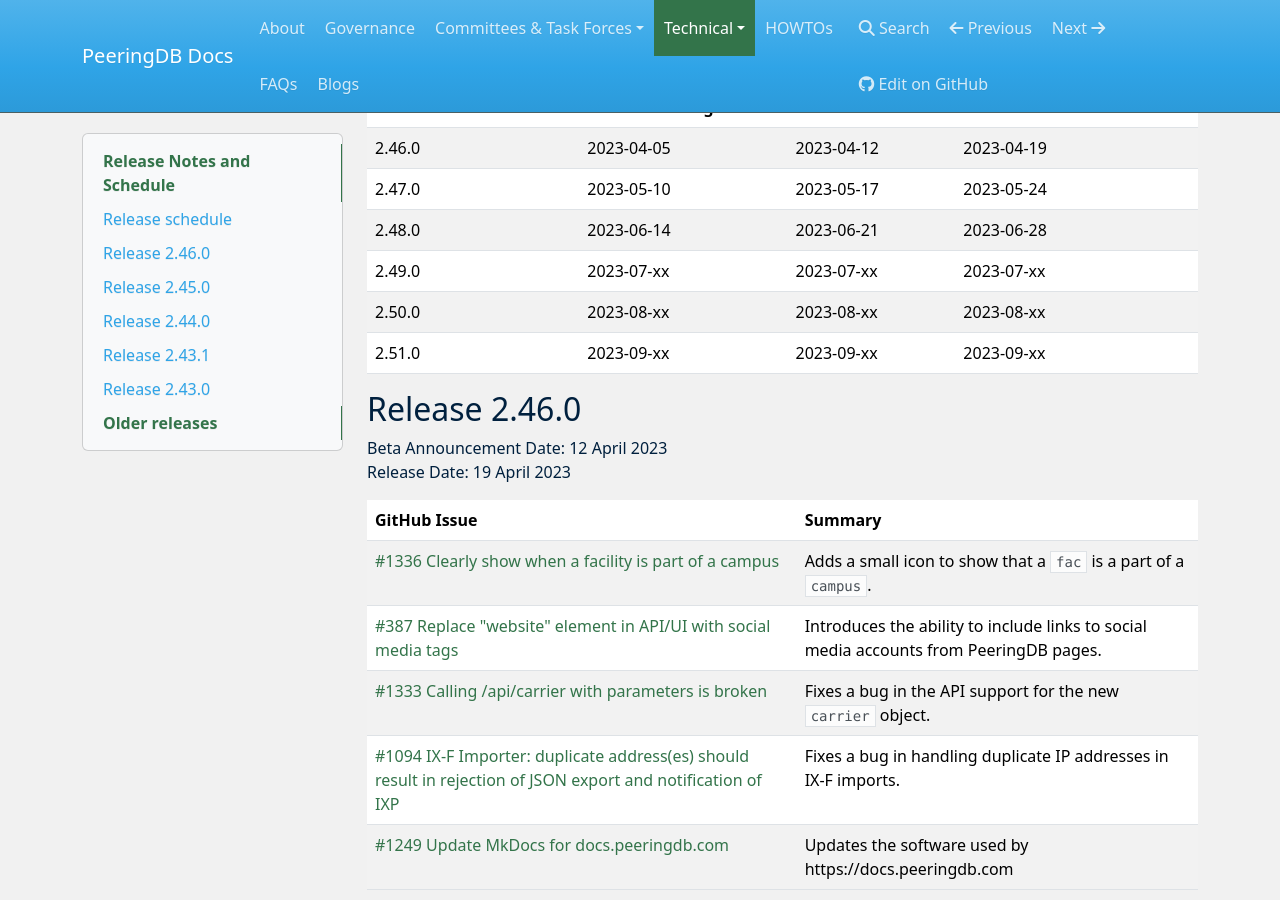
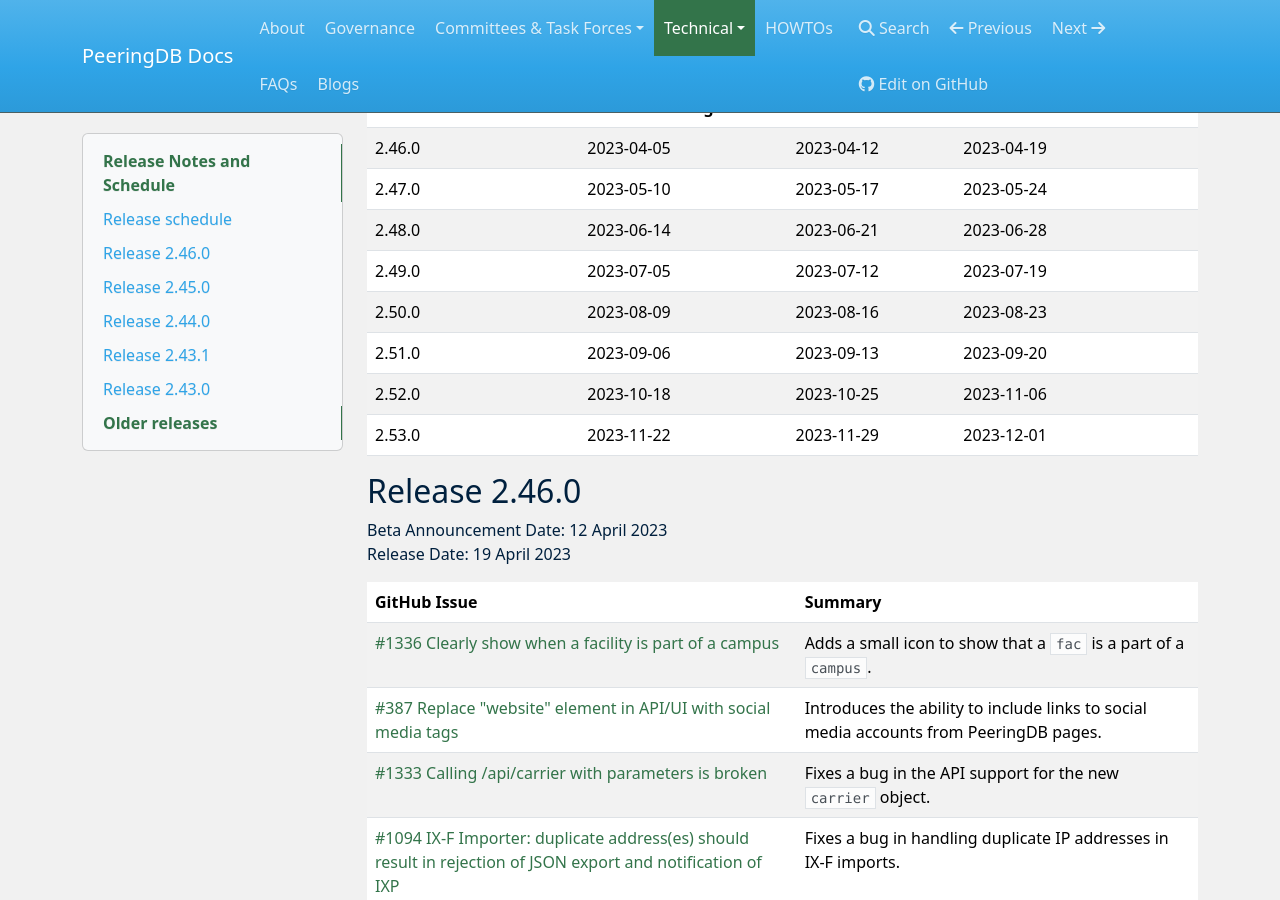
Before and after one commit to peeringdb/docs, an MkDocs documentation site: the page built from docs/release_notes/index.md, in a window 1280 px wide and 900 px high, scrolled down 447 px. Built offline with MkDocs 1.6.1, drawn with Linux system fonts in a browser that asks for light colours; nearby versions of some CDN libraries.

Commit message:
Update index.md (#279)
* PC notes from April 2023

1) PDF of notes
2) Update to index

* Update index.md

Release notes for 2.46.0

* OAuth documentation updates

1. Update to oauth.md
2. Link to oauth.md from HOWTO

* Update index.md

Planned release dates for the rest of 2023

---------

Co-authored-by: Greg Hankins <ghankins@mindspring.com>

```diff
--- a/docs/release_notes/index.md
+++ b/docs/release_notes/index.md
@@ -17,11 +17,11 @@
 | 2.46.0 | 2023-04-05 | 2023-04-12 | 2023-04-19 |
 | 2.47.0 | 2023-05-10 | 2023-05-17 | 2023-05-24 |
 | 2.48.0 | 2023-06-14 | 2023-06-21 | 2023-06-28 |
-| 2.49.0 | 2023-07-xx | 2023-07-xx | 2023-07-xx |
-| 2.50.0 | 2023-08-xx | 2023-08-xx | 2023-08-xx |
-| 2.51.0 | 2023-09-xx | 2023-09-xx | 2023-09-xx |
-
-
+| 2.49.0 | 2023-07-05 | 2023-07-12 | 2023-07-19 |
+| 2.50.0 | 2023-08-09 | 2023-08-16 | 2023-08-23 |
+| 2.51.0 | 2023-09-06 | 2023-09-13 | 2023-09-20 |
+| 2.52.0 | 2023-10-18 | 2023-10-25 | 2023-11-06 |
+| 2.53.0 | 2023-11-22 | 2023-11-29 | 2023-12-01 |
 
 ## Release 2.46.0
 
```
Also changed, not shown: docs/oauth.md (+9 -0 lines).
